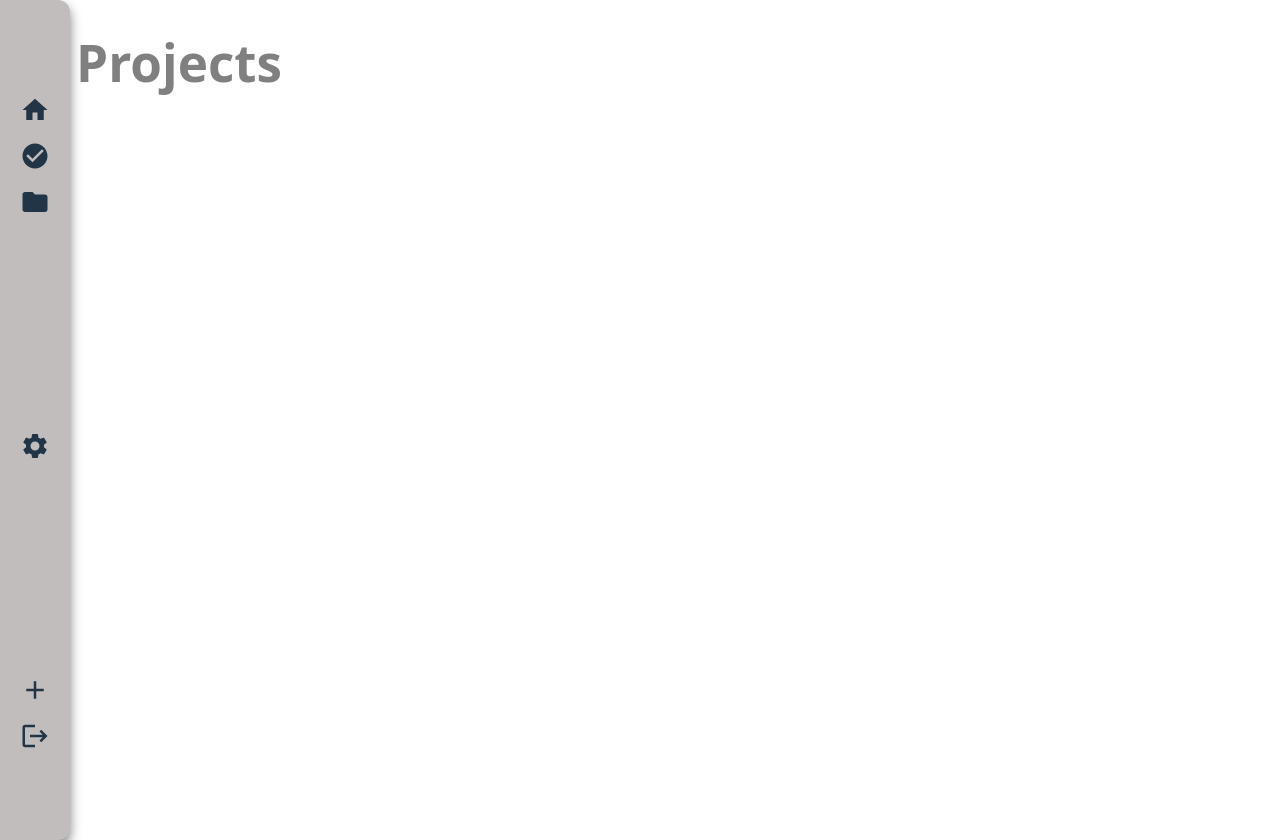
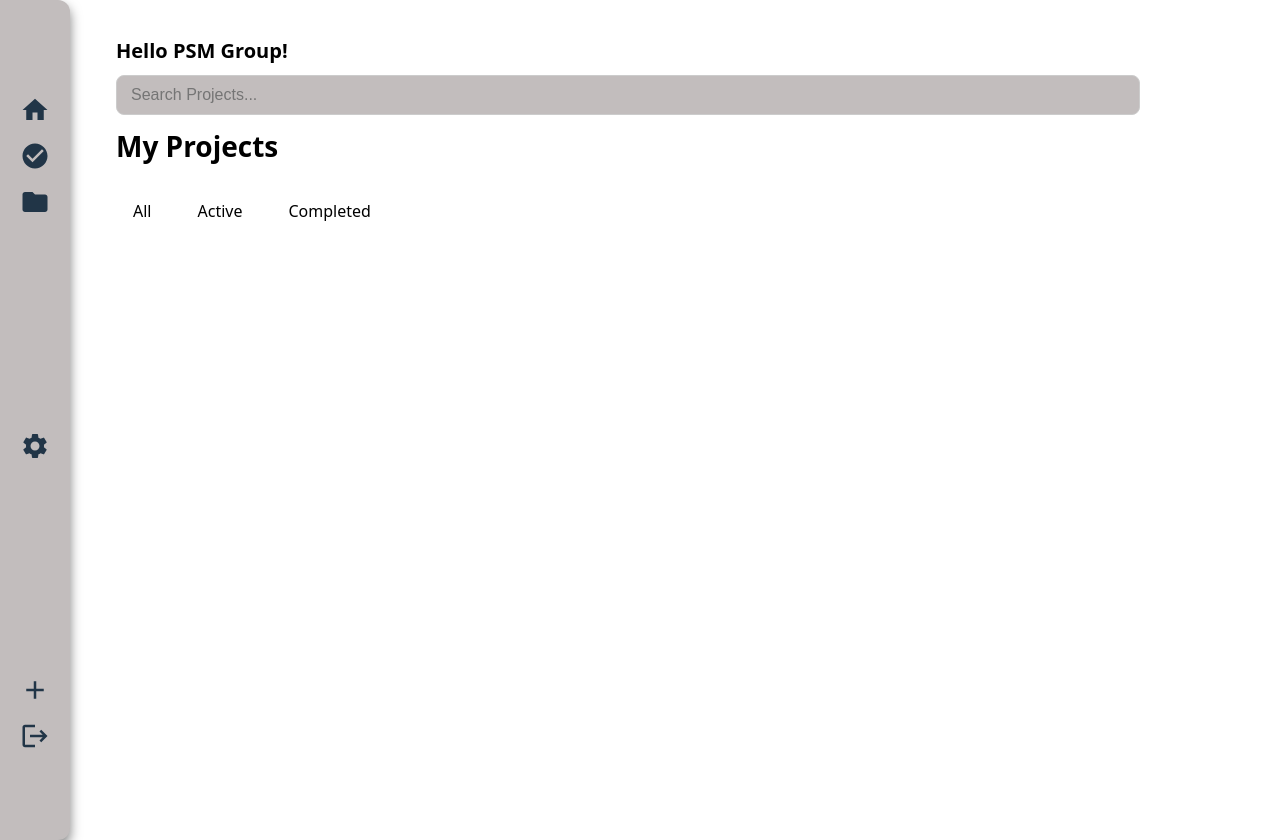
Before and after one commit to wharder04/PSM-CSCI-150, a React (Vite) app in the folder client/: page /projects in a window 1280 px wide. Shown: the top 840 px of the page. Built offline with nearby package versions, Linux system fonts and the light colour scheme.

Commit message:
Added design elements to Projects-page

```diff
--- a/client/src/pages/projects/Projects-Page.css
+++ b/client/src/pages/projects/Projects-Page.css
@@ -9,5 +9,44 @@ body { display: block; }           /* overrides Vite’s flex centering */
 }
 
 .projects-page h1 {
-  color: grey;
+  font-size: 20px;
+  font-weight: 600;
+  color: black;
+  margin-top: 40px;
+  margin-left: 40px;
 }
+
+.projects-page .project-search-bar {
+  width: 80%;
+  margin-left: 40px;
+  margin-right: 40px;
+  margin-top: 0px;
+  padding: 10px 14px;
+  font-size: 16px;
+  border: 1px solid #ccc;
+  border-radius: 8px;
+  outline: none;
+
+background-color: rgb(194, 189, 189);
+}
+
+.projects-page .myProjects {
+  margin-left: 40px;
+  margin-top: 10px;
+  font-size: 28px;
+  color: black;
+}
+
+.projects-page .project-filters {
+  display: flex;
+  gap: 12px;
+  margin: 16px 40px 0;
+}
+
+.projects-page button {
+  padding: 8px 16px;
+  background: white;
+  color: black;
+  border-radius: 8px;
+  cursor: pointer;
+}
--- a/client/src/pages/projects/ProjectsPage.jsx
+++ b/client/src/pages/projects/ProjectsPage.jsx
@@ -2,10 +2,18 @@ import "./Projects-Page.css";
 import DashboardLayout from "../Dashboard/DashboardLayout.jsx";
 
 export default function ProjectsPage() {
+  let name = "PSM Group";
   return (
     <DashboardLayout>
       <div className="projects-page">
-        <h1>Projects</h1>
+        <h1>Hello {name}!</h1>
+        <input className="project-search-bar" type="search" placeholder="Search Projects..." />
+        <h2 className="myProjects">My Projects</h2>
+        <div className="project-filters">
+          <button>All</button>
+          <button>Active</button>
+          <button>Completed</button>
+        </div>
       </div>
     </DashboardLayout>
   );
```
